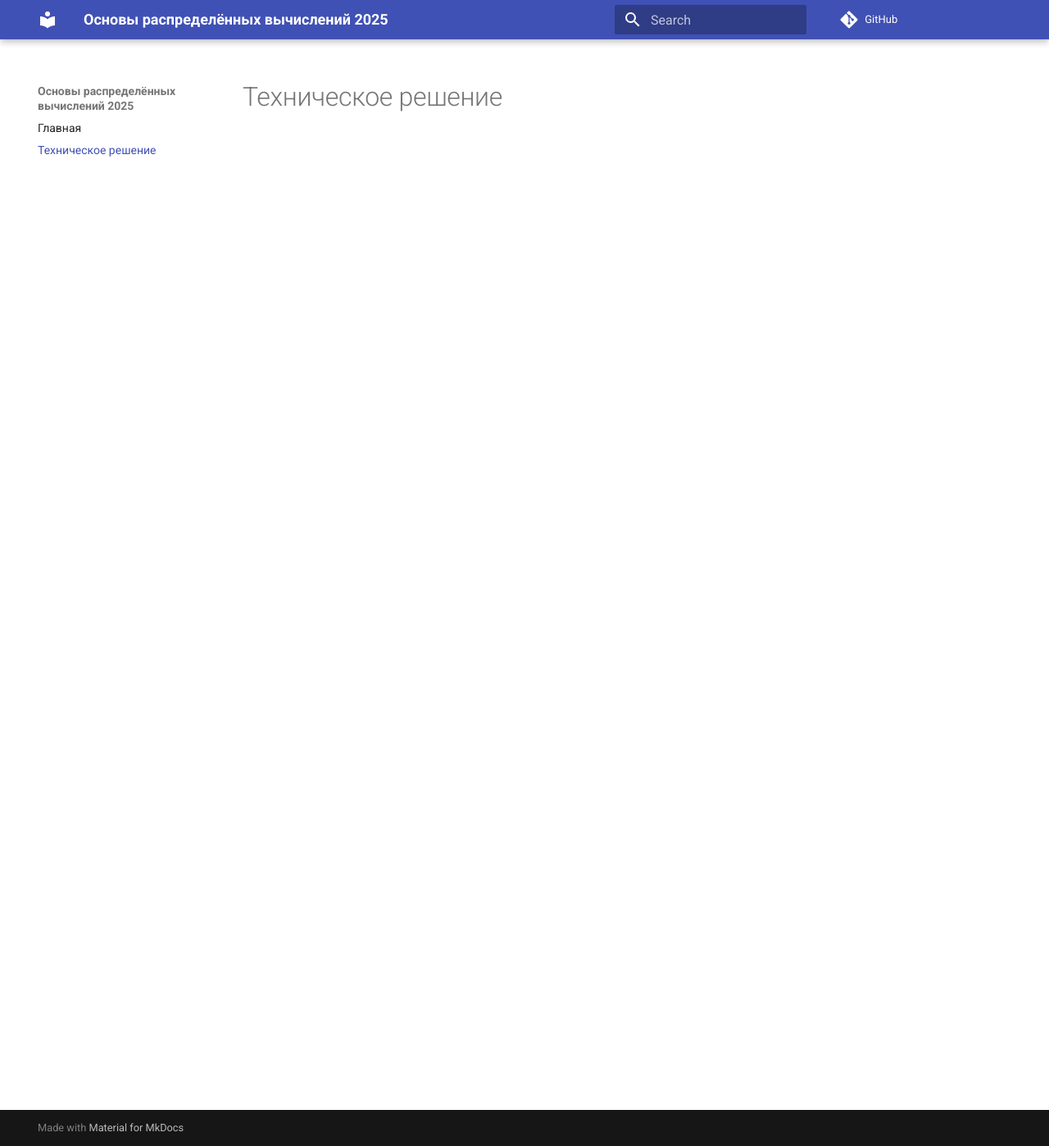
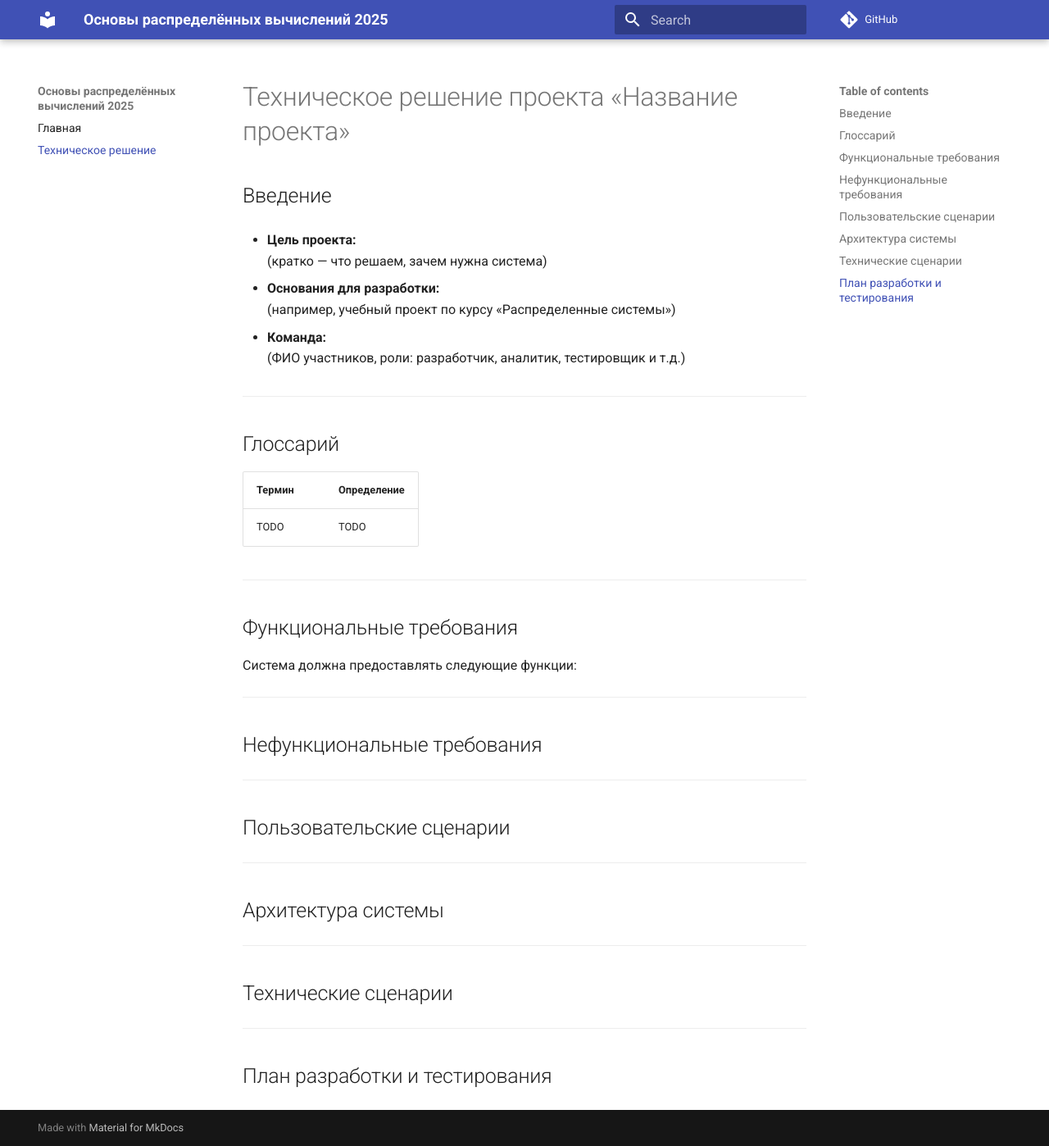
Before and after one commit to spbu-ds-practicum-2025/project-template, an MkDocs documentation site: the page built from docs/tr.md, in a window 1280 px wide and 1398 px high. Shown: the whole window at 82% size. Built offline with MkDocs 1.6.1 and Material for MkDocs 9.7.7, drawn with Linux system fonts in a browser that asks for light colours; comment, search, counter and statistics services are not loaded.

Commit message:
Добавлен шаблон технического решения

```diff
--- a/docs/tr.md
+++ b/docs/tr.md
@@ -1 +1,44 @@
-<!-- TODO: Здесь будет ваше техническое решение. -->
+# Техническое решение проекта «Название проекта»
+
+## Введение
+- **Цель проекта:**
+  (кратко — что решаем, зачем нужна система)
+
+- **Основания для разработки:**
+  (например, учебный проект по курсу «Распределенные системы»)
+
+- **Команда:**
+  (ФИО участников, роли: разработчик, аналитик, тестировщик и т.д.)
+
+---
+
+## Глоссарий
+| Термин        | Определение |
+|---------------|-------------|
+| TODO  | TODO |
+
+---
+
+## Функциональные требования
+Система должна предоставлять следующие функции:
+
+---
+
+## Нефункциональные требования
+
+
+---
+
+## Пользовательские сценарии
+
+---
+
+##  Архитектура системы
+
+---
+
+## Технические сценарии
+
+---
+
+## План разработки и тестирования
```
